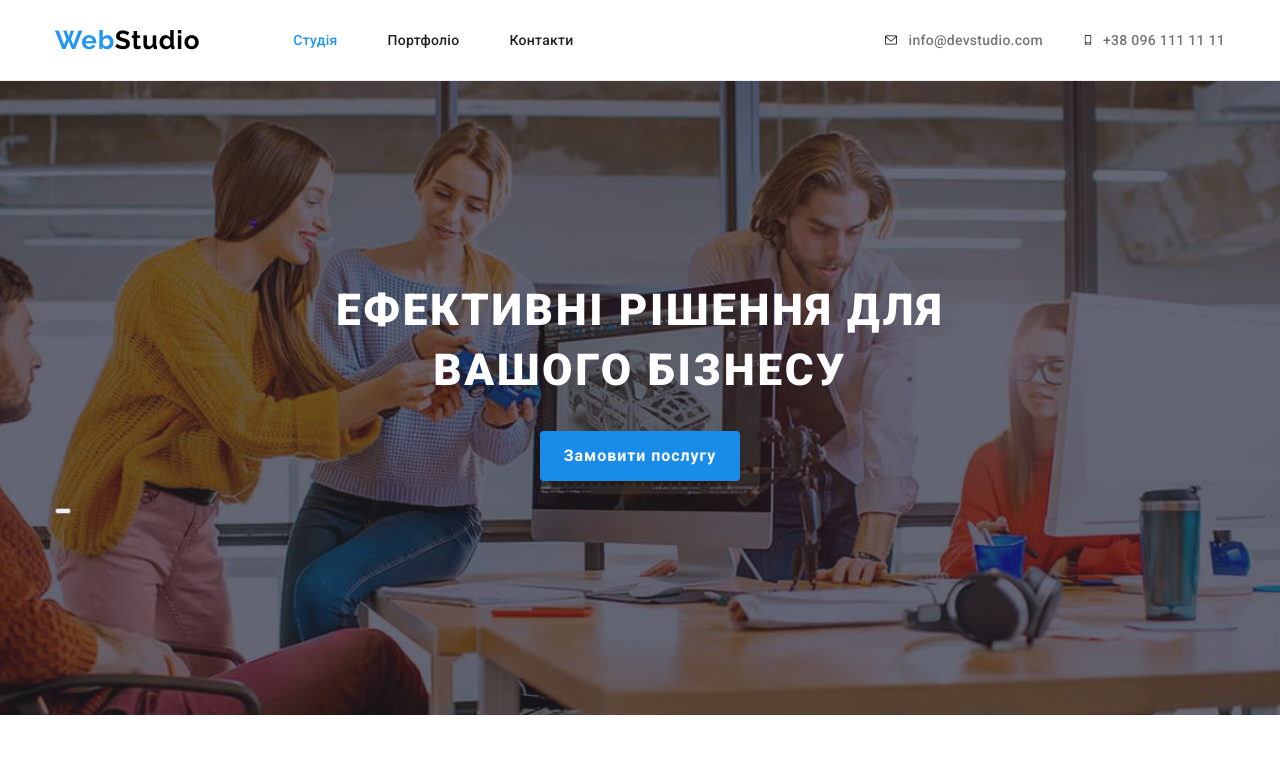
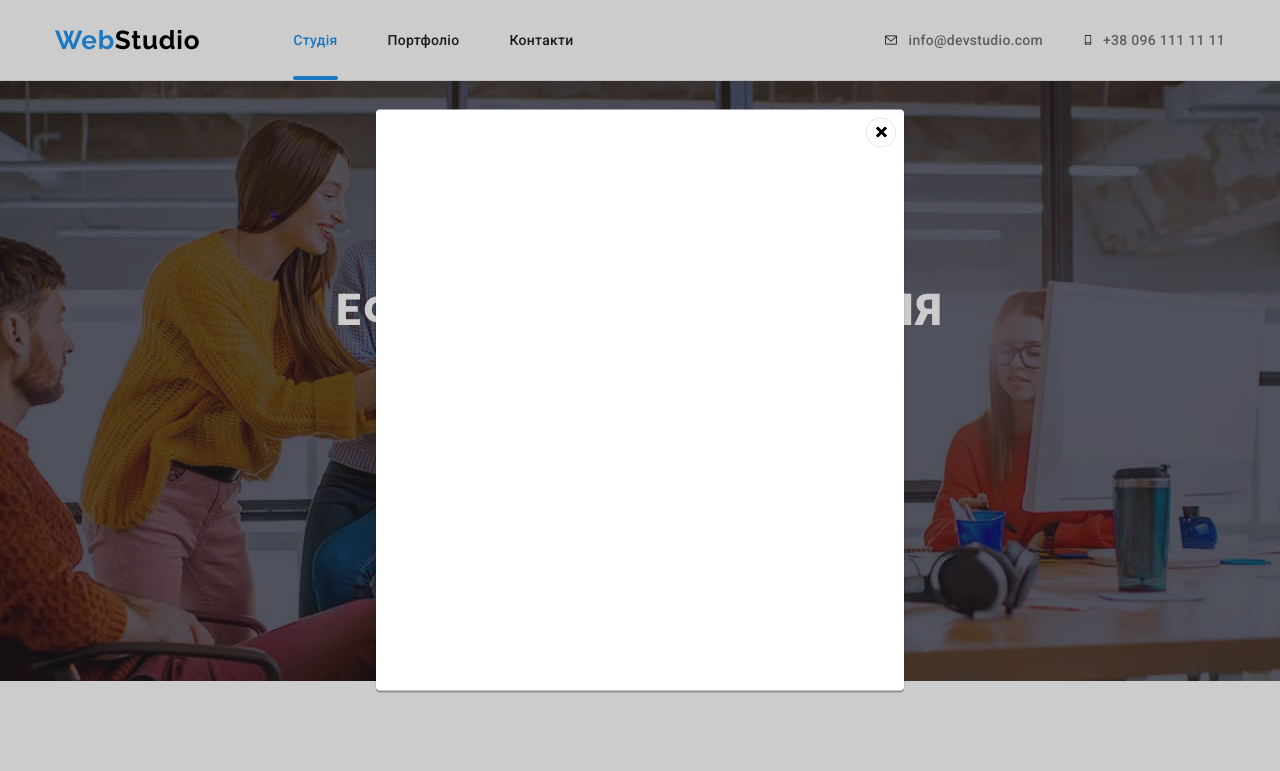
Before and after one commit to alexboiko1975/goit-markup-hw-05, a plain HTML site: page index.html in a window 1280 px wide. Both pictures are taken after a click on the button "Замовити послугу". Shown: the top 771 px of the page. Drawn offline with nearby package versions, Linux system fonts and the light colour scheme.

Commit message:
1601230018

```diff
--- a/css/styles.css
+++ b/css/styles.css
@@ -281,7 +281,19 @@ body {
   letter-spacing: 0.03em;
 }
 .current {
+  position: relative;
   color: var(--accent-color);
+}
+a.current::after {
+  position: absolute;
+  bottom: 0;
+  left: 0;
+  display: block;
+  content: '';
+  height: 4px;
+  width: 100%;
+  background-color: var(--accent-color);
+  border-radius: 2px;
 }
 
 .section {
@@ -501,3 +513,62 @@ img {
   text-decoration: none;
   color: var(--main-font-color);
 }
+/* МОДАЛЬНЕ ВІКНО */
+.backdrop {
+  position: fixed;
+  top: 0;
+  left: 0;
+  opacity: 1;
+
+  width: 100%;
+  height: 100%;
+
+  background-color: rgba(0, 0, 0, 0.2);
+
+  transition: opacity 250ms cubic-bezier(0.4, 0, 0.2, 1);
+}
+.backdrop.is-hidden {
+  opacity: 0;
+  pointer-events: none;
+}
+
+.backdrop.is-hidden .modal {
+  transform: translate(-50%, -50%) scale(1.1);
+}
+
+.modal {
+  position: absolute;
+  top: 50%;
+  left: 50%;
+
+  min-width: 528px;
+  min-height: 581px;
+  box-shadow: 0px 1px 3px rgba(0, 0, 0, 0.12), 0px 1px 1px rgba(0, 0, 0, 0.14),
+    0px 2px 1px rgba(0, 0, 0, 0.2);
+  border-radius: 4px;
+
+  background-color: var(--main-background-color);
+
+  transform: translate(-50%, -50%) scale(1);
+  transition: transform 250ms cubic-bezier(0.4, 0, 0.2, 1);
+}
+
+.button-close {
+  position: absolute;
+  /* width: 30px;
+    height: 30px; */
+  top: 8px;
+  right: 8px;
+  display: flex;
+  border-radius: 50%;
+  border: 1px solid rgba(0, 0, 0, 0.1);
+  /* box-shadow: 0px 1px 3px rgba(0, 0, 0, 0.12); */
+  padding: 5px;
+  /* line-height: 18px; */
+  background-color: var(--main-background-color);
+}
+
+.close {
+  width: 18px;
+  height: 18px;
+}
--- a/index.html
+++ b/index.html
@@ -65,13 +65,8 @@
       <section class="hero">
         <div class="container">
           <h1 class="hero-title">Ефективні рішення для вашого бізнесу</h1>
-          <button class="hero-button" type="button" data-modal-open>Замовити послугу</button>
-          <div class="backdrop is-hidden" data-modal>
-            <div class="modal">
-              <p></p>
-              <button data-modal-close></button>
-            </div>
-          </div>
+          <button class="hero-button" type="button" data-modal-open="">Замовити послугу</button>
+
         </div>
       </section>
       <!--Особливості нашої компанії-->
@@ -415,6 +410,19 @@
         </div>
       </div>
     </footer>
+    <!-- Модальне вікно -->
+    <div class="backdrop is-hidden" data-modal>
+            <div class="modal">
+              <p></p>
+              <button class="button-close" data-modal-close="">
+                <div class="close">
+                  <svg class="x-close" width="11" height="11">
+                   <use href="./images/icons.svg#icon-cross"></use>
+                  </svg>
+                </div>
+              </button>
+            </div>
+          </div>
     <script src="./js/modal.js"></script>
   </body>
 </html>
```
Also changed, not shown: js/modal.js (+6 -6 lines).
